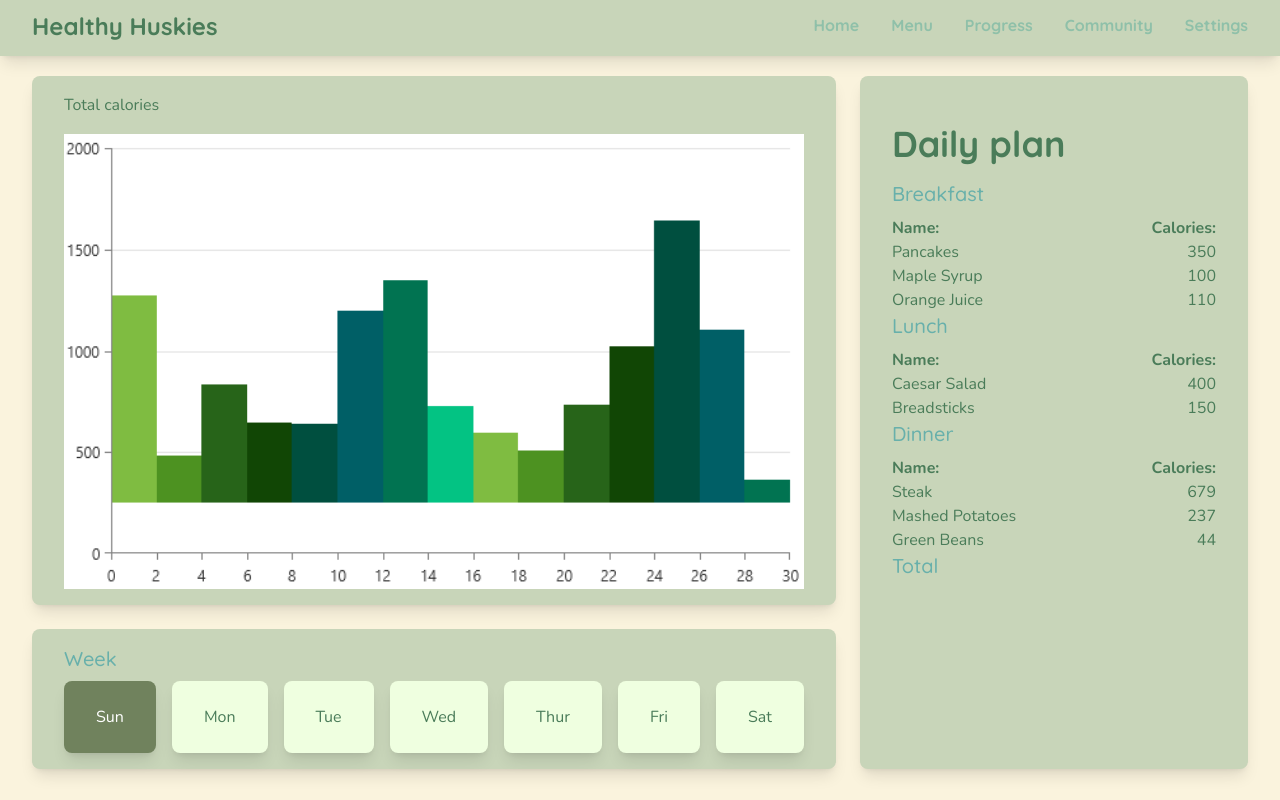
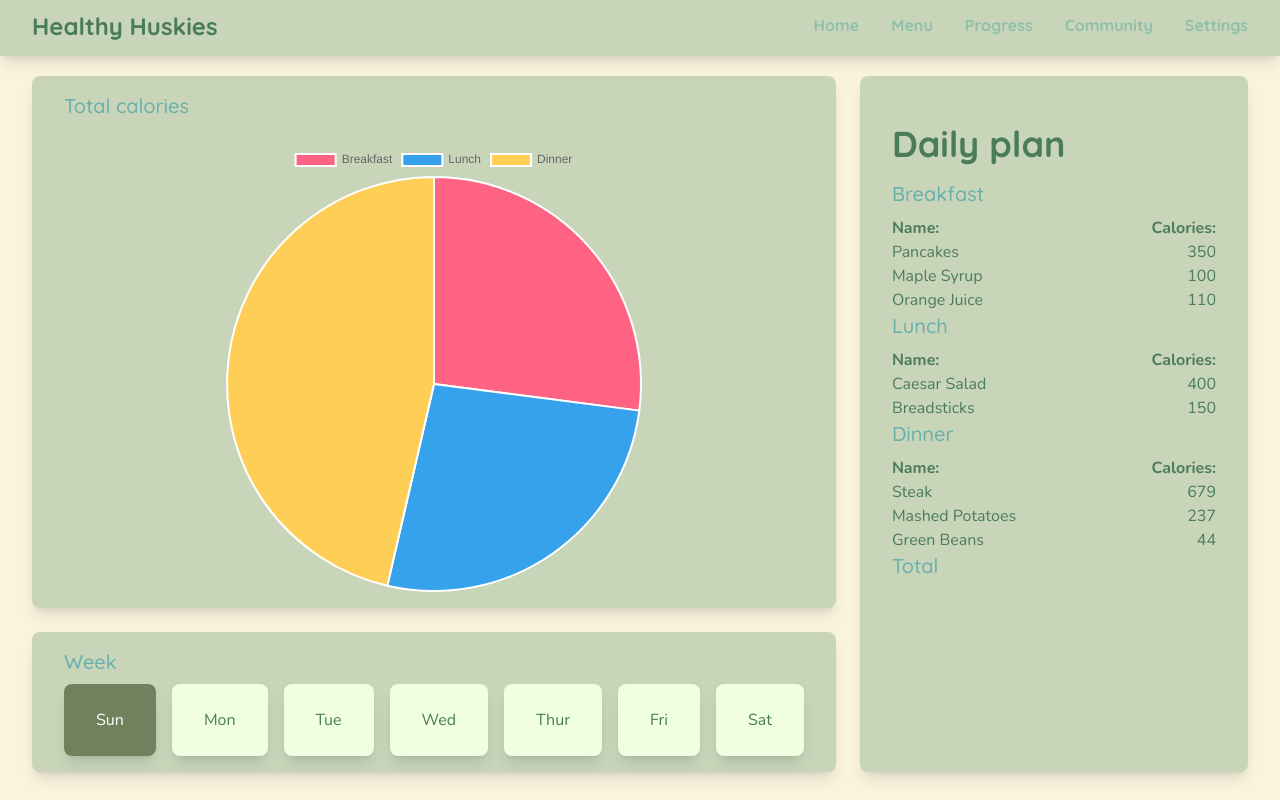
Before and after one commit to Oasis-NEU/f25-group-11, a React (Vite) app in the folder project-series/: page / in a window 1280 px wide. Built offline with nearby package versions, Linux system fonts and the light colour scheme.

Commit message:
made a working pie chart

```diff
--- a/project-series/package.json
+++ b/project-series/package.json
@@ -10,8 +10,10 @@
     "preview": "vite preview"
   },
   "dependencies": {
+    "chart.js": "^4.5.1",
     "lucide-react": "^0.545.0",
     "react": "^19.1.1",
+    "react-chartjs-2": "^5.3.1",
     "react-dom": "^19.1.1",
     "react-router-dom": "^7.9.4"
   },
--- a/project-series/src/pages/home.jsx
+++ b/project-series/src/pages/home.jsx
@@ -1,10 +1,14 @@
-import React, { useState } from "react";
+import React, { useState , useEffect } from "react";
 import graphImage from "../assets/temp-graph.png";
-export default function Home() {
+import { Pie } from "react-chartjs-2";
+import { Chart as ChartJS, ArcElement, Tooltip, Legend } from "chart.js";
+
+ChartJS.register(ArcElement, Tooltip, Legend);
 
 const today = new Date();
+
 // gets the dates for the current week (Sunday to Saturday)
-    const getDatesForWeek = () => {
+function getDatesForWeek() {
   const dayOfWeek = today.getDay(); // 0 = Sunday, 1 = Monday, etc.
   const sunday = new Date(today);
   sunday.setDate(today.getDate() - dayOfWeek); // Go back to Sunday
@@ -19,120 +23,121 @@ export default function Home() {
 };
 
 // days
-    const daysOfWeek = ['Sun', 'Mon', 'Tue', 'Wed', 'Thur', 'Fri', 'Sat'];
-    const weekDates = getDatesForWeek();
-    const [selectedDay, setSelectedDay] = useState(today.toDateString());
+const daysOfWeek = ["Sun", "Mon", "Tue", "Wed", "Thur", "Fri", "Sat"];
 
 //hardcoded meal data for the week
 const WEEK_MEALS = {
-        'Sun': {
+  Sun: {
     breakfast: [
-                { name: 'Pancakes', calories: 350 },
-                { name: 'Maple Syrup', calories: 100 },
-                { name: 'Orange Juice', calories: 110 }
+      { name: "Pancakes", calories: 350 },
+      { name: "Maple Syrup", calories: 100 },
+      { name: "Orange Juice", calories: 110 },
     ],
     lunch: [
-                { name: 'Caesar Salad', calories: 400 },
-                { name: 'Breadsticks', calories: 150 }
+      { name: "Caesar Salad", calories: 400 },
+      { name: "Breadsticks", calories: 150 },
     ],
     dinner: [
-                { name: 'Steak', calories: 679 },
-                { name: 'Mashed Potatoes', calories: 237 },
-                { name: 'Green Beans', calories: 44 }
-            ]
+      { name: "Steak", calories: 679 },
+      { name: "Mashed Potatoes", calories: 237 },
+      { name: "Green Beans", calories: 44 },
+    ],
   },
-        'Mon': {
+  Mon: {
     breakfast: [
-                { name: 'Oatmeal', calories: 150 },
-                { name: 'Banana', calories: 105 },
-                { name: 'Coffee', calories: 5 }
+      { name: "Oatmeal", calories: 150 },
+      { name: "Banana", calories: 105 },
+      { name: "Coffee", calories: 5 },
     ],
     lunch: [
-                { name: 'Turkey Sandwich', calories: 350 },
-                { name: 'Chips', calories: 150 }
+      { name: "Turkey Sandwich", calories: 350 },
+      { name: "Chips", calories: 150 },
     ],
     dinner: [
-                { name: 'Pasta', calories: 400 },
-                { name: 'Marinara Sauce', calories: 70 },
-                { name: 'Garlic Bread', calories: 150 }
-            ]
+      { name: "Pasta", calories: 400 },
+      { name: "Marinara Sauce", calories: 70 },
+      { name: "Garlic Bread", calories: 150 },
+    ],
   },
-        'Tue': {
+  Tue: {
     breakfast: [
-                { name: 'Toast', calories: 80 },
-                { name: 'Scrambled Eggs', calories: 200 },
-                { name: 'Coffee', calories: 5 }
+      { name: "Toast", calories: 80 },
+      { name: "Scrambled Eggs", calories: 200 },
+      { name: "Coffee", calories: 5 },
     ],
     lunch: [
-                { name: 'Tomato Soup', calories: 150 },
-                { name: 'Grilled Cheese', calories: 400 }
+      { name: "Tomato Soup", calories: 150 },
+      { name: "Grilled Cheese", calories: 400 },
     ],
     dinner: [
-                { name: 'Grilled Chicken', calories: 335 },
-                { name: 'Rice', calories: 206 },
-                { name: 'Broccoli', calories: 55 }
-            ]
+      { name: "Grilled Chicken", calories: 335 },
+      { name: "Rice", calories: 206 },
+      { name: "Broccoli", calories: 55 },
+    ],
   },
-        'Wed': {
+  Wed: {
     breakfast: [
-                { name: 'Bacon', calories: 90 },
-                { name: 'Coffee', calories: 5 }
+      { name: "Bacon", calories: 90 },
+      { name: "Coffee", calories: 5 },
     ],
     lunch: [
-                { name: 'Chicken Soup', calories: 180 },
-                { name: 'Grilled Cheese', calories: 400 }
+      { name: "Chicken Soup", calories: 180 },
+      { name: "Grilled Cheese", calories: 400 },
     ],
     dinner: [
-                { name: 'Rice', calories: 206 },
-                { name: 'Broccoli', calories: 55 }
-            ]
+      { name: "Rice", calories: 206 },
+      { name: "Broccoli", calories: 55 },
+    ],
   },
-        'Thur': {
+  Thur: {
     breakfast: [
-                { name: 'Cereal', calories: 30 },
-                { name: 'Water', calories: 0 }
+      { name: "Cereal", calories: 30 },
+      { name: "Water", calories: 0 },
     ],
     lunch: [
-                { name: 'Mac n Cheese', calories: 200 },
-                { name: 'Soda', calories: 200 }
+      { name: "Mac n Cheese", calories: 200 },
+      { name: "Soda", calories: 200 },
     ],
     dinner: [
-                { name: 'Grilled Chicken', calories: 335 },
-                { name: 'Rice', calories: 206 },
-                { name: 'Broccoli', calories: 55 }
-            ]
+      { name: "Grilled Chicken", calories: 335 },
+      { name: "Rice", calories: 206 },
+      { name: "Broccoli", calories: 55 },
+    ],
   },
-        'Fri': {
+  Fri: {
     breakfast: [
-                { name: 'Toast', calories: 80 },
-                { name: 'Coffee', calories: 5 }
+      { name: "Toast", calories: 80 },
+      { name: "Coffee", calories: 5 },
+    ],
+    lunch: [{ name: "Tomato Soup", calories: 150 }],
+    dinner: [
+      { name: "Grilled Chicken", calories: 335 },
+      { name: "Broccoli", calories: 55 },
+    ],
+  },
+  Sat: {
+    breakfast: [
+      { name: "Oatmeal", calories: 150 },
+      { name: "Banana", calories: 105 },
+      { name: "Coffee", calories: 5 },
     ],
     lunch: [
-                { name: 'Tomato Soup', calories: 150 },
+      { name: "Caesar Salad", calories: 400 },
+      { name: "Breadsticks", calories: 150 },
     ],
     dinner: [
-                { name: 'Grilled Chicken', calories: 335 },
-                { name: 'Broccoli', calories: 55 }
-            ]
-        },
-        'Sat': {
-            breakfast: [
-                { name: 'Oatmeal', calories: 150 },
-                { name: 'Banana', calories: 105 },
-                { name: 'Coffee', calories: 5 }
+      { name: "Pasta", calories: 400 },
+      { name: "Marinara Sauce", calories: 70 },
+      { name: "Garlic Bread", calories: 150 },
     ],
-            lunch: [
-                { name: 'Caesar Salad', calories: 400 },
-                { name: 'Breadsticks', calories: 150 }
-            ],
-            dinner: [
-                { name: 'Pasta', calories: 400 },
-                { name: 'Marinara Sauce', calories: 70 },
-                { name: 'Garlic Bread', calories: 150 }
-            ]
   },
 };
 
+
+
+export default function Home() {
+  const weekDates = getDatesForWeek();
+  const [selectedDay, setSelectedDay] = useState(today.toDateString());
   // Get the day of week index from the selected date
   const selectedDate = new Date(selectedDay);
   const selectedDayIndex = selectedDate.getDay(); // 0-6 (Sun-Sat)
@@ -144,29 +149,57 @@ export default function Home() {
   const lunchData = dayMeals?.lunch || [];
   const dinnerData = dayMeals?.dinner || [];
 
+  const chartData = {
+  labels: ['Breakfast', 'Lunch', 'Dinner'],
+      datasets: [{
+        data: [
+          breakfastData.reduce((sum, meal) => sum + meal.calories, 0),
+          lunchData.reduce((sum, meal) => sum + meal.calories, 0),
+          dinnerData.reduce((sum, meal) => sum + meal.calories, 0)
+      ],
+        backgroundColor: ['#FF6384', '#36A2EB', '#FFCE56']
+    }]
+  };
+
+  const [windowWidth, setWindowWidth] = useState(window.innerWidth)
+  // Add this useEffect to track window resizing
+  useEffect(() => {
+    const handleResize = () => {
+      setWindowWidth(window.innerWidth);
+    };
+
+    window.addEventListener('resize', handleResize);
+    return () => window.removeEventListener('resize', handleResize);
+  }, []);
+
   return (
     <div className="flex flex-col gap-6 py-5">
       <div className="flex flex-col md:flex-row justify-center gap-6 px-8">
         <div className="w-full flex flex-col justify-start gap-6">
           <div className="w-full mx-auto px-4 py-4 sm:px-6 lg:px-8 bg-tea rounded-lg cursor-default shadow-lg">
-                        <p className="pb-4">
-                            Total calories
-                        </p>
-                        <img src={graphImage} alt="Temporary Graph" className="w-full"/>
+            <h4 className="pb-4">Total calories</h4>
+            <div className="w-full max-w-md mx-auto">
+              <Pie
+                key={`${selectedDay}-${windowWidth}`}
+                data={chartData}
+                redraw={true}
+                options={{ maintainAspectRatio: true, responsive: true}}
+                />
+            </div>
           </div>
           <div className=" w-full px-4 py-4 sm:px-6 lg:px-8 bg-tea rounded-lg cursor-default shadow-lg">
             <div className="flex flex-col">
-                            <h4>
-                                Week
-                            </h4>
-                            <div className="flex gap-4">
+              <h4>Week</h4>
+              <div className="flex flex-col md:flex-row gap-4">
                 {weekDates.map((date, index) => (
-                                    <div key={date.toDateString()}
+                  <div
+                    key={date.toDateString()}
                     onClick={() => setSelectedDay(date.toDateString())}
                     className={`w-full px-4 py-6 sm:px-6 lg:px-8 rounded-lg cursor-pointer shadow-lg transition duration-300 ease-in-out
-                                        ${selectedDay === date.toDateString()
-                                            ? 'bg-darktea text-white'
-                                            : 'bg-lightertea hover:bg-darktea hover:text-white'
+                                        ${
+                                          selectedDay === date.toDateString()
+                                            ? "bg-darktea text-white"
+                                            : "bg-lightertea hover:bg-darktea hover:text-white"
                                         }`}
                   >
                     {daysOfWeek[index]}
@@ -177,7 +210,8 @@ export default function Home() {
           </div>
         </div>
 
-                {selectedDay ? (<div className="w-full mx-auto px-4 py-12 sm:px-6 lg:px-8 bg-tea rounded-lg cursor-default shadow-lg">
+        {selectedDay ? (
+          <div className="w-full mx-auto px-4 py-12 sm:px-6 lg:px-8 bg-tea rounded-lg cursor-default shadow-lg">
             <h1>Daily plan</h1>
 
             <div>
@@ -237,7 +271,8 @@ export default function Home() {
 
               <h4>Total</h4>
             </div>
-                </div>) : null}
+          </div>
+        ) : null}
       </div>
     </div>
   );
```
Also changed, not shown: 1 other file (tests, documents, lock files or other folders). Lines whose indentation alone changed are shown as unchanged.
